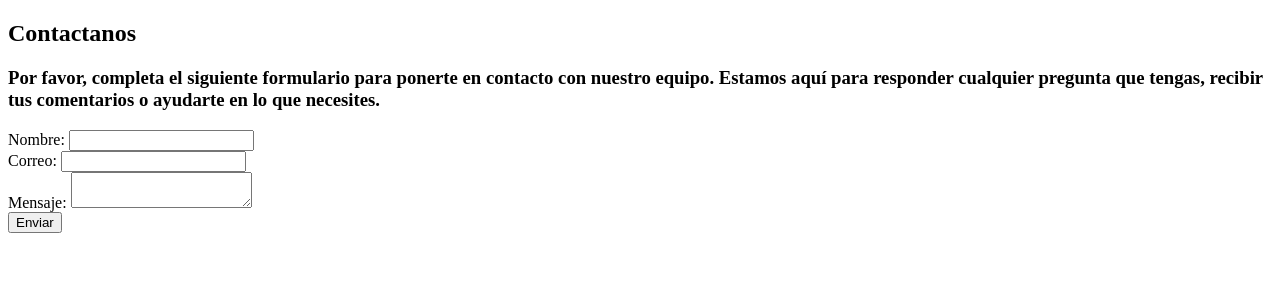
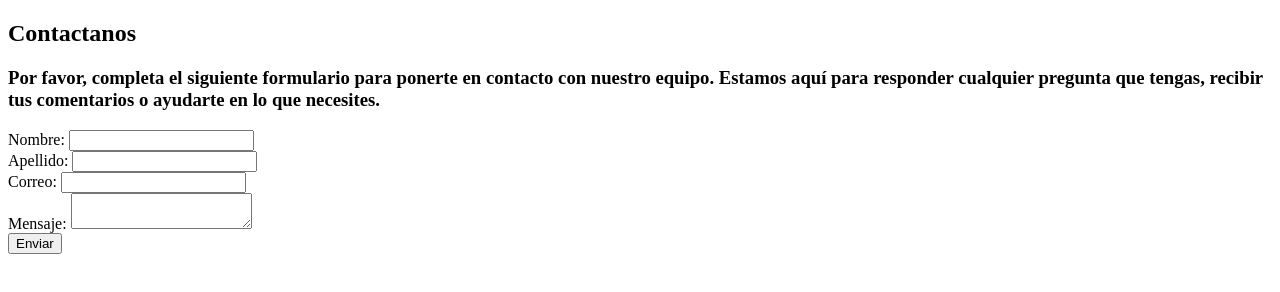
Before and after one commit to lmarangoc/equipo2_repo, a plain HTML site: page index.html in a window 1280 px wide. Drawn offline with Linux system fonts and the light colour scheme.

Commit message:
nuevo input para el apellido

```diff
--- a/index.html
+++ b/index.html
@@ -26,6 +26,10 @@
                 <input type="text" id="name" name="name" required>
             </div>
             <div class="form-group">
+                <label for="Your name">Apellido:</label>
+                <input type="text" id="name" name="name" required>
+            </div>
+            <div class="form-group">
                 <label for="Your email">Correo:</label>
                 <input type="email" id="email" name="email" required>
             </div>
```
